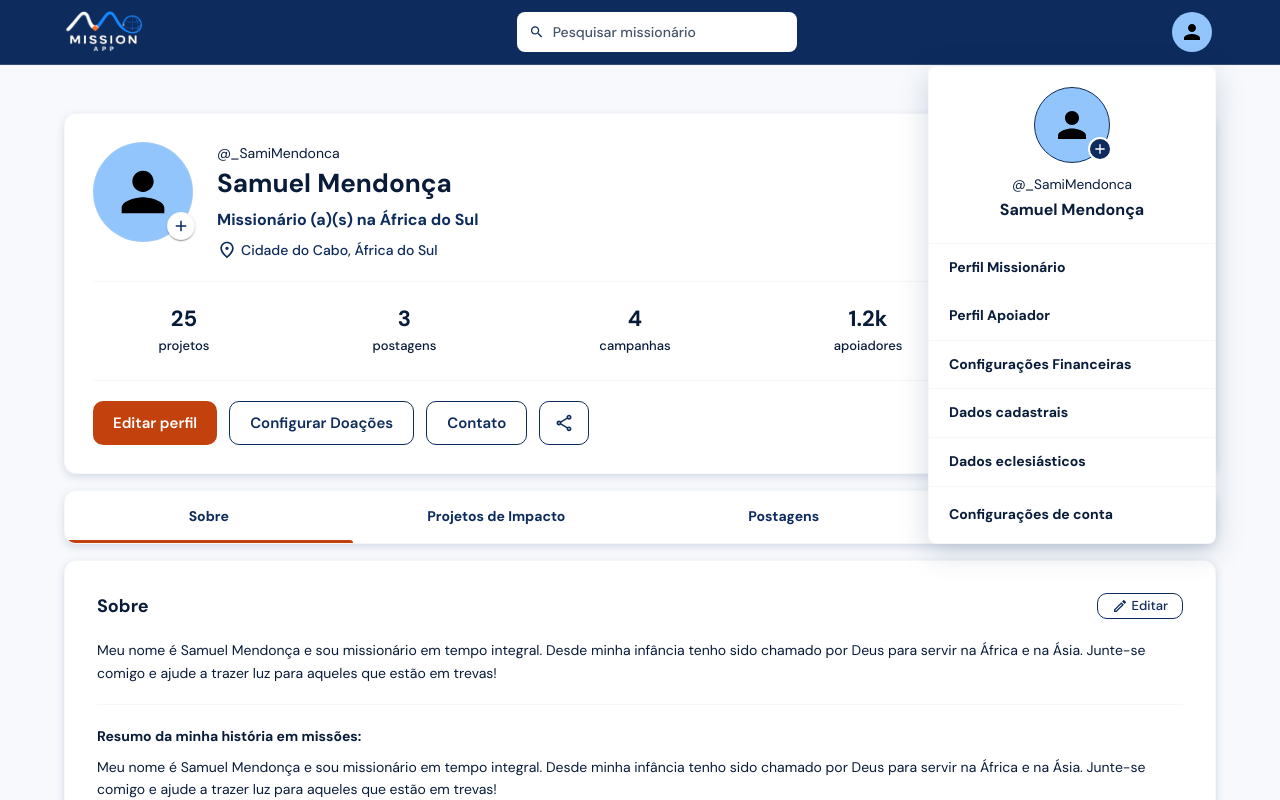
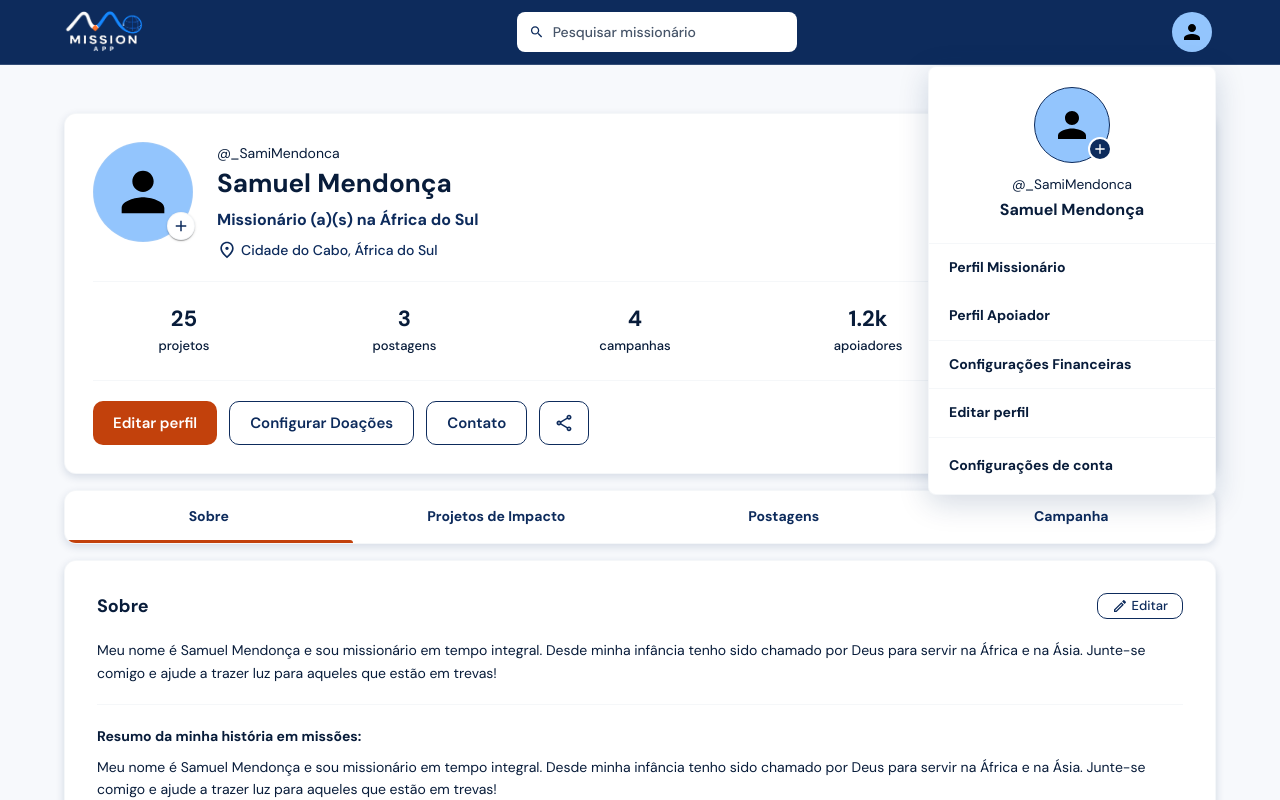
Before and after one commit to MissionAppFaithTech/MissionAppFrontend, a Next.js app: page /profile/sobre in a window 1280 px wide. Both pictures are taken after a click on the button 1192 px from the left and 32 px from the top of the page. Shown: the top 800 px of the page. Built offline with nearby package versions, Linux system fonts and the light colour scheme; no server answers.

Commit message:
refactor: replace profile data links with edit profile option in account menu

```diff
--- a/src/components/profile/ProfileAccountMenu.tsx
+++ b/src/components/profile/ProfileAccountMenu.tsx
@@ -186,31 +186,7 @@ export default function ProfileAccountMenu({
             '&:hover, &:focus-visible': { bgcolor: 'action.hover' },
           }}
         >
-          <Typography sx={{ fontWeight: 700, fontSize: '0.875rem' }}>Dados cadastrais</Typography>
-        </Box>
-
-        <Divider />
-
-        <Box
-          component={Link}
-          href={
-            role === 'supporter'
-              ? '/profile/supporter/configuracoes#ecclesiastical-section'
-              : '/profile/configuracoes#ecclesiastical-section'
-          }
-          onClick={handleClose}
-          sx={{
-            display: 'block',
-            px: 2.5,
-            py: 1.5,
-            color: 'text.primary',
-            textDecoration: 'none',
-            '&:hover, &:focus-visible': { bgcolor: 'action.hover' },
-          }}
-        >
-          <Typography sx={{ fontWeight: 700, fontSize: '0.875rem' }}>
-            Dados eclesiásticos
-          </Typography>
+          <Typography sx={{ fontWeight: 700, fontSize: '0.875rem' }}>Editar perfil</Typography>
         </Box>
 
         <Divider />
```
